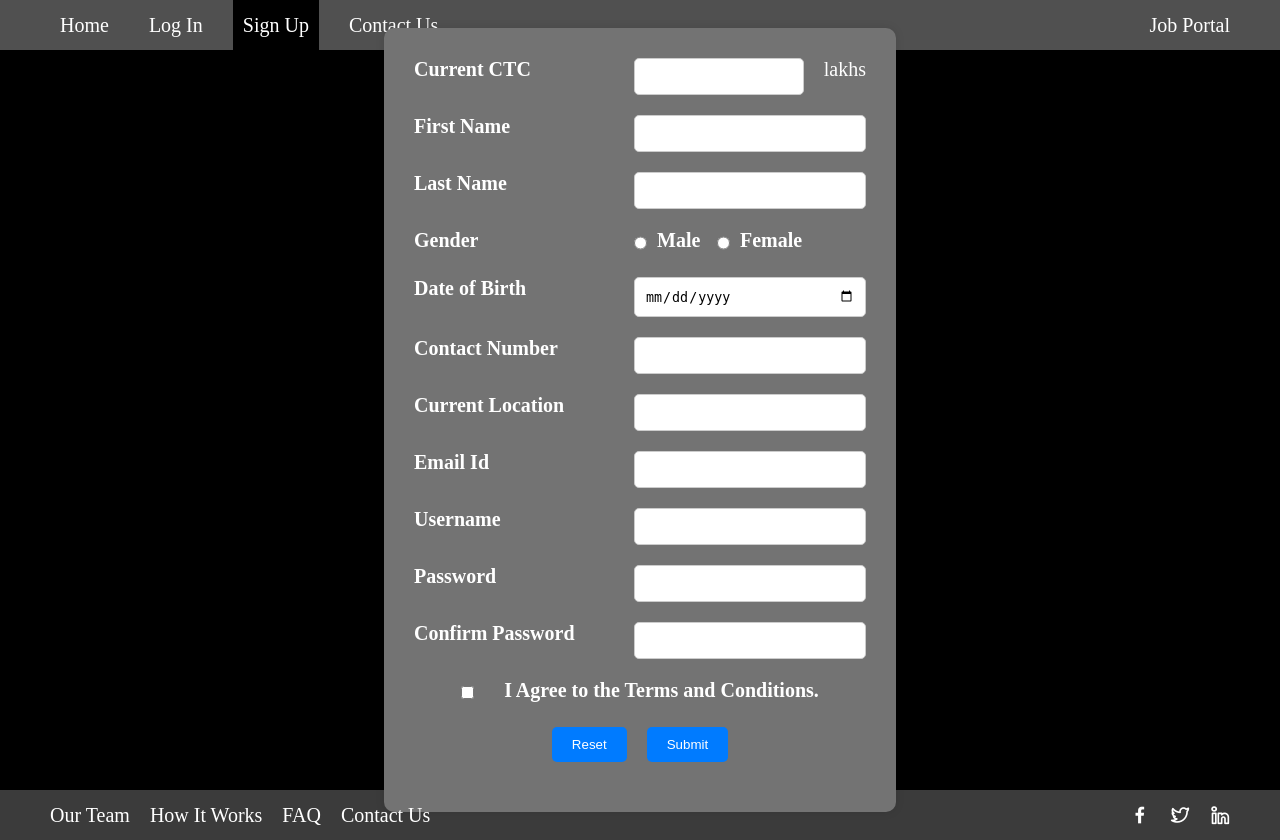
After one commit to HackRoot1/job_portal_project, a PHP site: page /registration.php in a window 1280 px wide. The commit adds this page. Run offline with PHP 8.4, Linux system fonts and the light colour scheme.

Commit message:
reduced code for login and registration pages

```diff
--- a/candidate/session.php
+++ b/candidate/session.php
@@ -28,6 +28,6 @@
 
     // Function to redirect to login page
     function redirectToLogin() {
-        header("Location: ./login.php");
+        header("Location: ../login.php");
         exit();
     }
--- a/css/main.css
+++ b/css/main.css
@@ -21,7 +21,7 @@ main > .main-section {
     flex-direction: row;
     justify-content: center;
     align-items: center;
-    height: 100%;
+    height: calc(100vh - 200px);
     gap: 5%;
     font-size: 20px;
 }
@@ -47,6 +47,12 @@ main > .main-section > .box a{
 
 
 /* ======================================== Main section - Form =============================== */
+main#login-page {
+    height: calc(100dvh - 200px);
+    display: flex;
+    justify-content: center;
+    align-items: center;
+}
 main#login-page form{
     display: flex;
     flex-direction: column;
--- /dev/null
+++ b/registration.php
@@ -0,0 +1,184 @@
+<?php
+    // starting connection
+    include("./connect.php");
+    session_start();
+
+
+    if(isset($_POST['submit'])) {
+
+        // Validate CSRF token
+        if(!hash_equals($_SESSION['csrf_token'], $_POST['csrf_token'])){
+            die("CSRF token validation failed.");
+        }
+
+        // Storing form data in variables after sanitization
+        $current_ctc = htmlspecialchars($_POST['current_ctc']);
+        $firstName = htmlspecialchars($_POST['firstName']);
+        $lastName = htmlspecialchars($_POST['lastName']);
+        $gender = htmlspecialchars($_POST['gender']);
+        $dob = htmlspecialchars($_POST['dob']);
+        $c_no = htmlspecialchars($_POST['c_no']);
+        $current_location = htmlspecialchars($_POST['current_location']);
+        $email = htmlspecialchars($_POST['email']);
+        $username = htmlspecialchars($_POST['username']);
+        $password = password_hash($_POST['password'], PASSWORD_DEFAULT); // Hashing the password
+        $role = htmlspecialchars($_POST['role']);
+
+        // Prepare the SQL statement
+        $stmt = $conn->prepare("INSERT INTO users_data (firstName, lastName, gender, contact_no, current_location, current_ctc, date_of_birth, username, email, password, role) VALUES (?, ?, ?, ?, ?, ?, ?, ?, ?, ?, ?)");
+        $stmt->bind_param("sssssssssss", $firstName, $lastName, $gender, $c_no, $current_location, $current_ctc, $dob, $username, $email, $password, $role);
+
+        // Execute the statement
+        if($stmt->execute()) {
+            // Registration successful, redirect to login page or dashboard
+            header("Location: ./login.php");
+            exit();
+        } else {
+            // Registration failed, handle the error
+            echo "Error: " . $stmt->error;
+        }
+
+        // Close the statement
+        $stmt->close();
+    }
+
+    // Close the database connection
+    mysqli_close($conn);
+
+
+    // CSRF Protection
+    $token = bin2hex(random_bytes(32));
+    $_SESSION['csrf_token'] = $token;
+
+
+    // $header_data = ['id' => 3, 'title' => 'Candidate Registration In Page'];
+    // require('./header.php');
+?>
+
+
+<!DOCTYPE html>
+<html lang="en">
+<head>
+    <meta charset="UTF-8">
+    <meta name="viewport" content="width=device-width, initial-scale=1.0">
+    <title>Candidate Registration In Page</title>
+    <!-- ================= header stylesheet ================= -->
+    <link rel="stylesheet" href="./css/header.css">
+    <!-- ================== main stylesheet ================= -->
+    <link rel="stylesheet" href="./css/main.css">
+    <!-- ==================== Icons link ==================== -->
+    <link rel="stylesheet" href="https://unicons.iconscout.com/release/v4.0.8/css/line.css">
+
+
+</head>
+<body>
+
+
+    <!-- ======================= Header section ==================== -->
+    <header>
+
+        <nav>
+            <div><a href="#">Home</a></div>
+            <div><a href="./index.php">Log In</a></div>
+            <div><a href="./sign_up.php" class = "active">Sign Up</a></div>
+            <div><a href="#">Contact Us</a></div>
+        </nav>
+
+        <div class="header-title">Job Portal</div>
+    </header>
+    <!-- ======================= End Header ========================== -->
+
+    <!-- ======================= End Header ========================== -->
+
+
+
+
+
+
+    <!-- ======================== Main section ====================== -->
+
+    <main id = "registration-section">
+
+        <section class = "main-section">
+            <form action="<?php echo $_SERVER['PHP_SELF']; ?>" method="POST">
+
+                <!-- CSRF Token -->
+                <input type="hidden" name="csrf_token" value="<?= $token ?>">
+
+                <div>
+                    <label for="current-ctc">Current CTC</label>
+                    <input type="text" name = "current_ctc" id = "current-ctc"><span>lakhs</span>
+                </div>
+
+                <div>
+                    <label for="firstName">First Name</label>
+                    <input type="text" name = "firstName" id="firstName">
+                </div>
+
+                <div>
+                    <label for="lastName">Last Name</label>
+                    <input type="text" name = "lastName" id="lastName">
+                </div>
+
+                <div class = "gender-cell">
+                    <label for="gender">Gender</label>
+                    <div>
+                        <input type="radio" name="gender" value = "Male" id="male"><label for="male">Male</label>
+                        <input type="radio" name="gender" value = "Female" id="female"><label for="female">Female</label>
+                    </div>
+                </div>
+
+                <div>
+                    <label for="dob">Date of Birth</label>
+                    <input type="date" name="dob" id="dob">
+                </div>
+
+                <div>
+                    <label for="c_no">Contact Number</label>
+                    <input type="text" name = "c_no" id="c_no">
+                </div>
+
+                <div>
+                    <label for="current_location">Current Location</label>
+                    <input type="text" name = "current_location" id="current_location">
+                </div>
+
+                <div>
+                    <label for="email">Email Id</label>
+                    <input type="email" name = "email" id="email">
+                </div>
+
+                <div>
+                    <label for="username">Username</label>
+                    <input type="text" name = "username" id="username">
+                </div>
+
+                <div>
+                    <label for="password">Password</label>
+                    <input type="password" name = "password" id="password">
+                </div>
+
+                <div>
+                    <label for="re_password">Confirm Password</label>
+                    <input type="password" id="re_password">
+                </div>
+
+                <div class="checkbox-container">
+                    <input type="checkbox" name="condition" id="condition">
+                    <label for="condition">I Agree to the Terms and Conditions.</label>
+                </div>
+
+                <input type="hidden" name="role" value="candidate">
+
+                <div>
+                    <input type="reset" value="Reset">
+                    <input type="submit" name = "submit" value="Submit">
+                </div>
+
+            </form>
+        </section>
+    </main>
+    <!-- ========================= End Main ========================= -->
+
+
+<?php require("./footer.php"); ?>
```
Also changed, not shown: candidate/login.php (deleted, +0 -109 lines), header.php (deleted, +0 -40 lines), index.php (+41 -2 lines), login.php (renamed from employer/login.php, +19 -8 lines), sign_up.php (+41 -2 lines), tasks.txt (added, +14 -0 lines).
